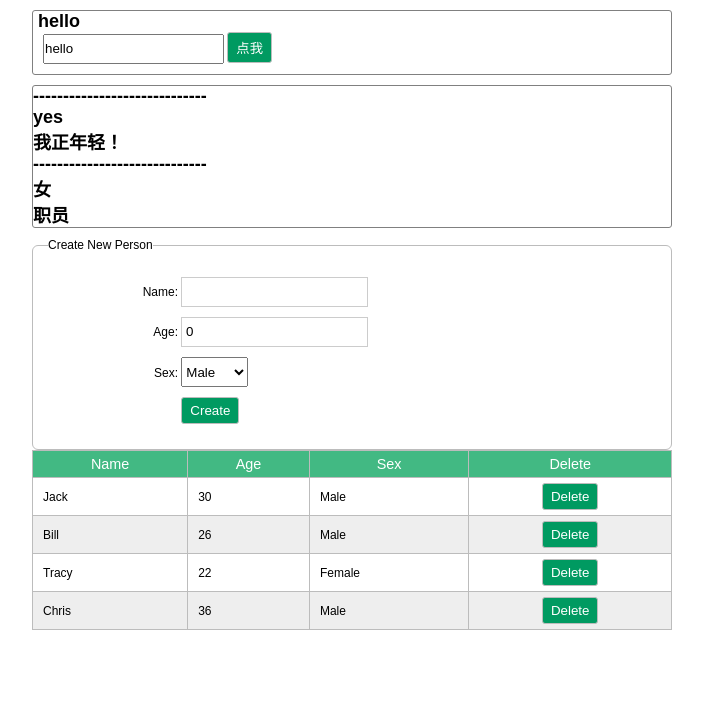
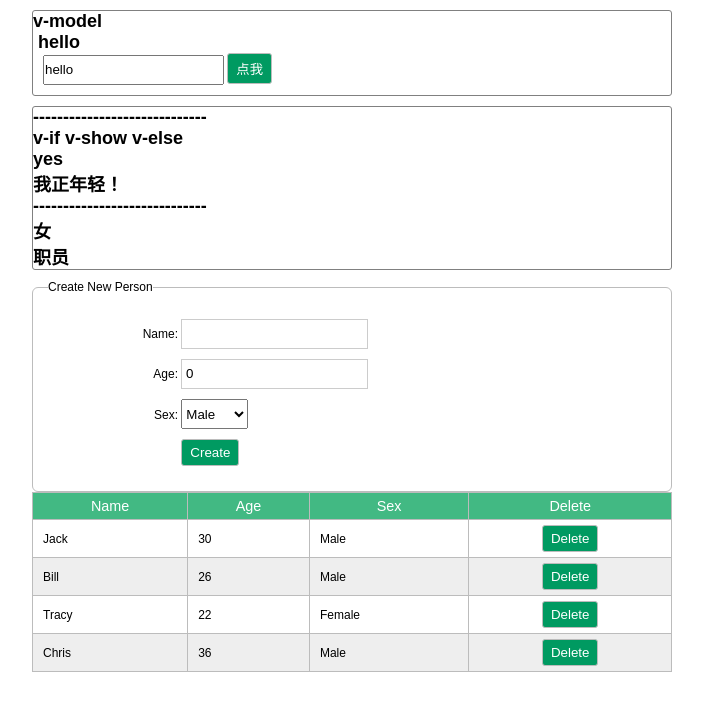
Before and after one commit to kunpenli/vue-learn, a plain HTML site: page index.html in a window 1280 px wide. Shown: the whole page, without its empty margins (288-991 px from the left). Drawn offline with nearby package versions, Linux system fonts and the light colour scheme.

Commit message:
a little tag changed

```diff
--- a/index.html
+++ b/index.html
@@ -9,6 +9,7 @@
 	<body>
 
 		<div id="ap">
+			<h2>v-model</h2>
 			<h2>&nbsp;{{message}}</h2>
 			<input v-model="message" />
 			<button @click="say">点我</button>
@@ -16,6 +17,7 @@
 
 		<div id="ap1">
 			<h2>-----------------------------</h2>
+			<h2>v-if v-show v-else</h2>
 			<h2 v-if="yes">yes</h2>
 			<h2 v-if="no">no</h2>
 			<h2 v-if="age <= 18">我正年轻！</h2>
```
